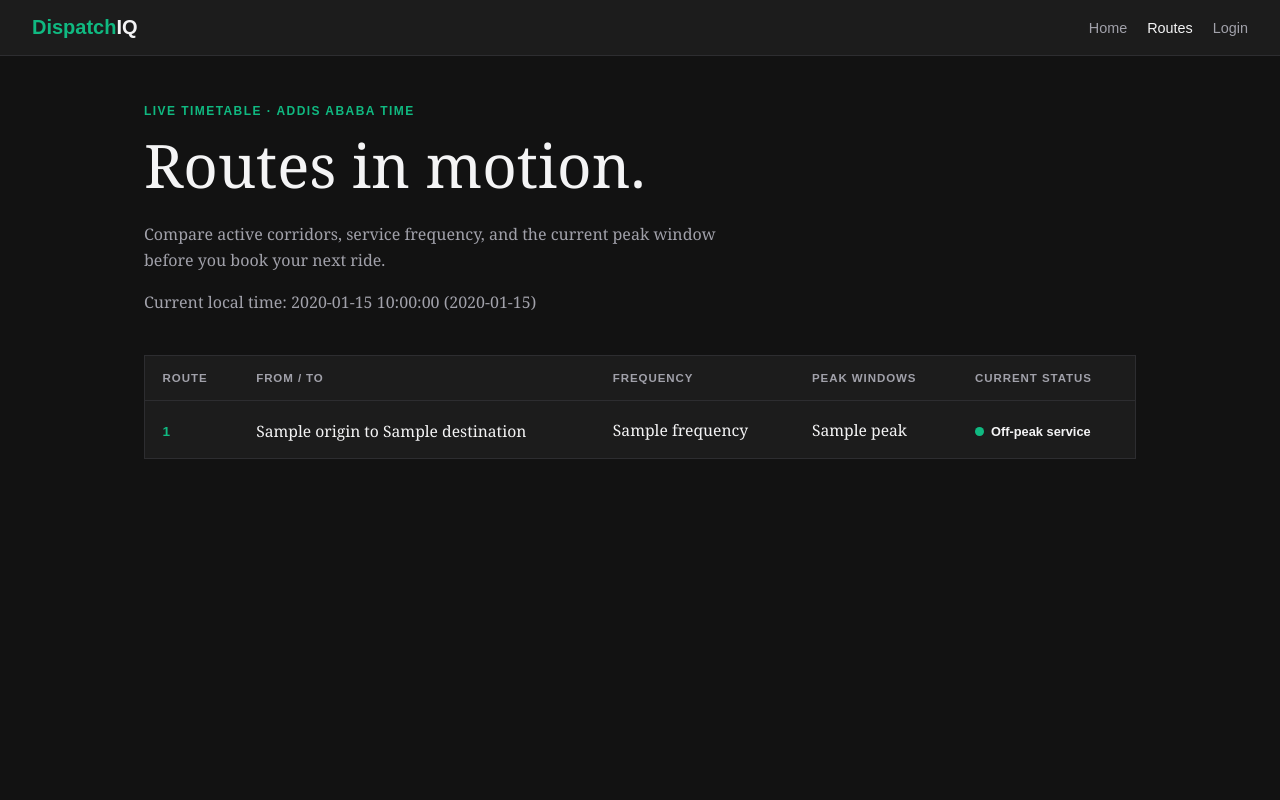
After one commit to Melatwolde/bus-transit-system, a FastAPI app: template templates/routes.html in a window 1280 px wide. The commit adds this page. Run offline with FastAPI, Linux system fonts and the light colour scheme; the template is opened without the code that fills it: most values are stand-ins (such as "Sample title", 1, 10 or a date in 2020).

Commit message:
Routes and Discount

```diff
--- /dev/null
+++ b/pytest.ini
@@ -0,0 +1,6 @@
+[pytest]
+filterwarnings =
+    ignore::DeprecationWarning:fastapi.*
+    ignore::DeprecationWarning:starlette.*
+    ignore::DeprecationWarning:httpx.*
+    ignore::DeprecationWarning:uvicorn.*
--- a/requirements.txt
+++ b/requirements.txt
@@ -3,6 +3,7 @@ uvicorn==0.28.0
 jinja2==3.1.3
 python-multipart==0.0.9
 itsdangerous>=2.1.2
+tzdata>=2024.1
 pytest==8.1.1
 pytest-cov==4.1.0
 requests==2.31.0
--- a/src/app.py
+++ b/src/app.py
@@ -1,10 +1,13 @@
+from datetime import datetime
+from zoneinfo import ZoneInfo
+
 from fastapi import FastAPI, Request, Form, HTTPException
 from fastapi.responses import HTMLResponse, RedirectResponse
 from fastapi.templating import Jinja2Templates
 from starlette.middleware.sessions import SessionMiddleware
 
 from src.fare import calculate_base_fare
-from src.discount import calculate_discount_rate
+from src.discount import calculate_discount_rate, is_peak_hour
 from src.fleet import BusRoute
 from src.ticket import Ticket, PaymentGatewayInterface
 
@@ -18,8 +21,15 @@ users_db = {}
 
 # Initial data store
 routes_db = {
-    "R-101": BusRoute("R-101", "Megenagna", "Torhailoch", capacity=5),
-    "R-202": BusRoute("R-202", "Bole", "Piazza", capacity=40)
+    "R-101": BusRoute("R-101", "Megenagna", "Kara", capacity=5),
+    "R-202": BusRoute("R-202", "Ayertena", "Menelik II Square"),
+    "R-303": BusRoute("R-303", "Merkato", "Saris", capacity=30),
+    "R-404": BusRoute("R-404", "Megenagna", "Legehar"),
+    "R-505": BusRoute("R-505", "Tor Hailoch", "BoleSarbet"),
+    "R-606": BusRoute("R-606", "Kotebe", "Merkato"),
+    "R-707": BusRoute("R-707", "Megenagna", "4 Kilo"),
+    "R-808": BusRoute("R-808", "Tor Hailoch", "Ayertena"),
+    "45": BusRoute("45", "Megenagna", "Bole Airport", capacity=40)
 }
 tickets_db = {}
 
@@ -40,6 +50,29 @@ def get_home(request: Request):
         "request": request,
         "routes": routes_db.values(),
         "user": user
+    })
+
+@app.get("/routes", response_class=HTMLResponse)
+def get_routes(request: Request):
+    user = get_current_user(request)
+    addis_ababa_now = datetime.now(ZoneInfo("Africa/Addis_Ababa"))
+    current_status = "Peak service" if is_peak_hour(addis_ababa_now.time()) else "Off-peak service"
+    frequencies = ["Every 10 minutes", "Every 15 minutes", "Every 20 minutes"]
+    schedules = [
+        {
+            "route": route,
+            "frequency": frequencies[index % len(frequencies)],
+            "peak": "07:00-09:00 AM LT / 05:00-07:00 PM LT",
+            "status": current_status,
+        }
+        for index, route in enumerate(routes_db.values())
+    ]
+    return templates.TemplateResponse("routes.html", {
+        "request": request,
+        "schedules": schedules,
+        "user": user,
+        "local_time": addis_ababa_now.strftime("%H:%M"),
+        "timezone": "Africa/Addis_Ababa",
     })
 
 @app.post("/book", response_class=HTMLResponse)
--- a/src/fleet.py
+++ b/src/fleet.py
@@ -1,8 +1,9 @@
 class BusRoute:
-    def __init__(self, route_id: str, origin: str, destination: str, capacity: int = 40):
+    def __init__(self, route_id: str, origin: str, destination: str, capacity: int = 40, stops=None):
         self.route_id = route_id
         self.origin = origin
         self.destination = destination
+        self.stops = stops or []
         self.capacity = capacity
         self.booked_seats = 0
 
--- a/templates/dashboard.html
+++ b/templates/dashboard.html
@@ -220,6 +220,7 @@
         </div>
         <nav>
             <a href="/" id="nav-home" data-testid="nav-home">Home</a>
+            <a href="/routes" id="nav-routes" data-testid="nav-routes">Routes</a>
             <a href="/dashboard" id="nav-dashboard" data-testid="nav-dashboard">Dashboard</a>
             <a href="/logout" id="nav-logout" data-testid="nav-logout">Logout</a>
         </nav>
--- a/templates/index.html
+++ b/templates/index.html
@@ -224,6 +224,7 @@
         </div>
         <nav>
             <a href="/" id="nav-home" data-testid="nav-home">Home</a>
+            <a href="/routes" id="nav-routes" data-testid="nav-routes">Routes</a>
             {% if user %}
                 <a href="/dashboard" id="nav-dashboard" data-testid="nav-dashboard">Dashboard</a>
                 <a href="/logout" id="nav-logout" data-testid="nav-logout">Logout</a>
--- a/templates/login.html
+++ b/templates/login.html
@@ -190,6 +190,7 @@
         </div>
         <nav>
             <a href="/" id="nav-home" data-testid="nav-home">Home</a>
+            <a href="/routes" id="nav-routes" data-testid="nav-routes">Routes</a>
             {% if user %}
                 <a href="/dashboard" id="nav-dashboard" data-testid="nav-dashboard">Dashboard</a>
                 <a href="/logout" id="nav-logout" data-testid="nav-logout">Logout</a>
--- /dev/null
+++ b/templates/routes.html
@@ -0,0 +1,226 @@
+<!doctype html>
+<html lang="en">
+  <head>
+    <meta charset="UTF-8" />
+    <meta name="viewport" content="width=device-width, initial-scale=1.0" />
+    <title>DispatchIQ - Routes</title>
+    <style>
+      :root {
+        --bg: #121212;
+        --panel: #1c1c1c;
+        --line: #2d2d30;
+        --text: #f4f4f5;
+        --muted: #a1a1aa;
+        --green: #10b981;
+        --amber: #f59e0b;
+      }
+      * {
+        box-sizing: border-box;
+      }
+      body {
+        margin: 0;
+        min-height: 100vh;
+        background: var(--bg);
+        color: var(--text);
+        font-family: Georgia, "Times New Roman", serif;
+      }
+      header {
+        display: flex;
+        justify-content: space-between;
+        align-items: center;
+        padding: 1rem 2rem;
+        background: var(--panel);
+        border-bottom: 1px solid var(--line);
+      }
+      .brand-logo {
+        font:
+          700 1.25rem Arial,
+          sans-serif;
+      }
+      .brand-logo span {
+        color: var(--green);
+      }
+      nav {
+        display: flex;
+        gap: 1.25rem;
+        font:
+          500 0.9rem Arial,
+          sans-serif;
+      }
+      nav a {
+        color: var(--muted);
+        text-decoration: none;
+      }
+      nav a:hover,
+      nav a.active {
+        color: var(--text);
+      }
+      main {
+        max-width: 1040px;
+        margin: 3rem auto;
+        padding: 0 1.5rem;
+      }
+      .eyebrow {
+        color: var(--green);
+        font:
+          700 0.75rem Arial,
+          sans-serif;
+        letter-spacing: 0.12em;
+        text-transform: uppercase;
+      }
+      h1 {
+        margin: 0.4rem 0 0.6rem;
+        font-size: clamp(2rem, 5vw, 3.75rem);
+        font-weight: 400;
+      }
+      .intro {
+        max-width: 600px;
+        color: var(--muted);
+        line-height: 1.6;
+      }
+      .table-wrap {
+        margin-top: 2.5rem;
+        overflow-x: auto;
+        border: 1px solid var(--line);
+        background: var(--panel);
+      }
+      table {
+        width: 100%;
+        border-collapse: collapse;
+        min-width: 700px;
+      }
+      th,
+      td {
+        padding: 1rem 1.1rem;
+        text-align: left;
+        border-bottom: 1px solid var(--line);
+      }
+      th {
+        color: var(--muted);
+        font:
+          700 0.72rem Arial,
+          sans-serif;
+        letter-spacing: 0.08em;
+        text-transform: uppercase;
+      }
+      td {
+        font-size: 0.98rem;
+      }
+      tr:last-child td {
+        border-bottom: 0;
+      }
+      .route-id {
+        color: var(--green);
+        font:
+          700 0.85rem Arial,
+          sans-serif;
+      }
+      .route-name {
+        display: block;
+        margin-top: 0.2rem;
+      }
+      .status {
+        display: inline-flex;
+        align-items: center;
+        gap: 0.45rem;
+        font:
+          700 0.8rem Arial,
+          sans-serif;
+      }
+      .status::before {
+        width: 0.55rem;
+        height: 0.55rem;
+        border-radius: 50%;
+        background: var(--amber);
+        content: "";
+      }
+      .status.off-peak::before {
+        background: var(--green);
+      }
+      @media (max-width: 600px) {
+        header {
+          padding: 1rem;
+        }
+        nav {
+          gap: 0.7rem;
+        }
+        main {
+          margin-top: 2rem;
+          padding: 0 1rem;
+        }
+      }
+    </style>
+  </head>
+  <body>
+    <header>
+      <div class="brand-logo" id="nav-brand" data-testid="nav-brand">
+        <span>Dispatch</span>IQ
+      </div>
+      <nav>
+        <a href="/" id="nav-home" data-testid="nav-home">Home</a>
+        <a
+          href="/routes"
+          id="nav-routes"
+          data-testid="nav-routes"
+          class="active"
+          >Routes</a
+        >
+        {% if user %}
+        <a href="/dashboard" id="nav-dashboard" data-testid="nav-dashboard"
+          >Dashboard</a
+        >
+        <a href="/logout" id="nav-logout" data-testid="nav-logout">Logout</a>
+        {% else %}
+        <a href="/login" id="nav-login" data-testid="nav-login">Login</a>
+        {% endif %}
+      </nav>
+    </header>
+    <main>
+      <div class="eyebrow">Live timetable · Addis Ababa time</div>
+      <h1>Routes in motion.</h1>
+      <p class="intro">
+        Compare active corridors, service frequency, and the current peak window
+        before you book your next ride.
+      </p>
+      <p class="intro" data-testid="ethiopian-time">
+        Current local time: {{ local_time }} ({{ timezone }})
+      </p>
+      <div class="table-wrap">
+        <table id="routes-timetable" data-testid="routes-timetable">
+          <thead>
+            <tr>
+              <th>Route</th>
+              <th>From / To</th>
+              <th>Frequency</th>
+              <th>Peak windows</th>
+              <th>Current status</th>
+            </tr>
+          </thead>
+          <tbody>
+            {% for schedule in schedules %}
+            <tr data-testid="route-row-{{ schedule.route.route_id }}">
+              <td>
+                <span class="route-id">{{ schedule.route.route_id }}</span>
+              </td>
+              <td>
+                <span class="route-name"
+                  >{{ schedule.route.origin }} to {{ schedule.route.destination
+                  }}</span
+                >
+              </td>
+              <td>{{ schedule.frequency }}</td>
+              <td>{{ schedule.peak }}</td>
+              <td>
+                <span
+                  class="status {% if schedule.status == 'Off-peak service' %}off-peak{% endif %}"
+                  >{{ schedule.status }}</span
+                >
+              </td>
+            </tr>
+            {% endfor %}
+          </tbody>
+        </table>
+      </div>
+    </main>
+  </body>
+</html>
--- a/templates/ticket.html
+++ b/templates/ticket.html
@@ -246,6 +246,7 @@
         </div>
         <nav>
             <a href="/" id="nav-home" data-testid="nav-home">Home</a>
+            <a href="/routes" id="nav-routes" data-testid="nav-routes">Routes</a>
             {% if user %}
                 <a href="/dashboard" id="nav-dashboard" data-testid="nav-dashboard">Dashboard</a>
                 <a href="/logout" id="nav-logout" data-testid="nav-logout">Logout</a>
```
Also changed, not shown: src/discount.py (+61 -13 lines), tests/unit/test_discount.py (+80 -8 lines), README.md, 1 other file.
